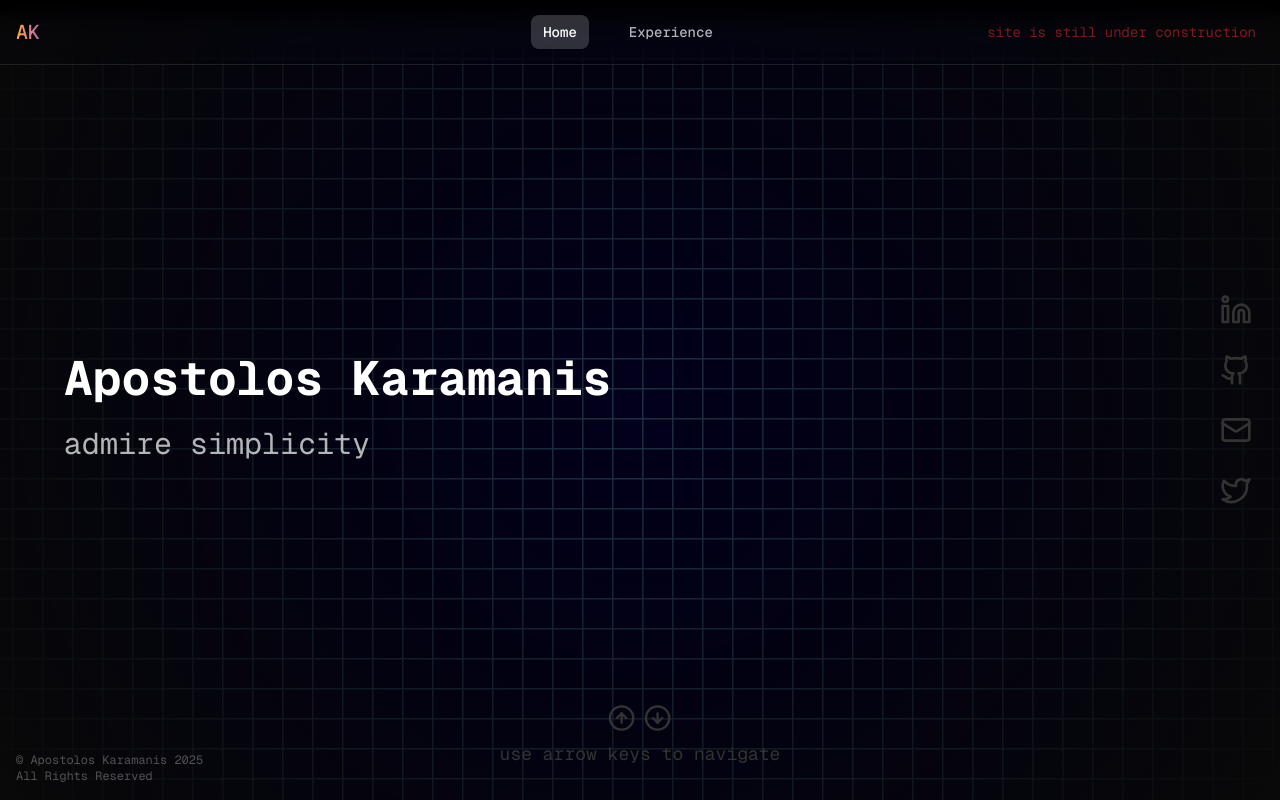
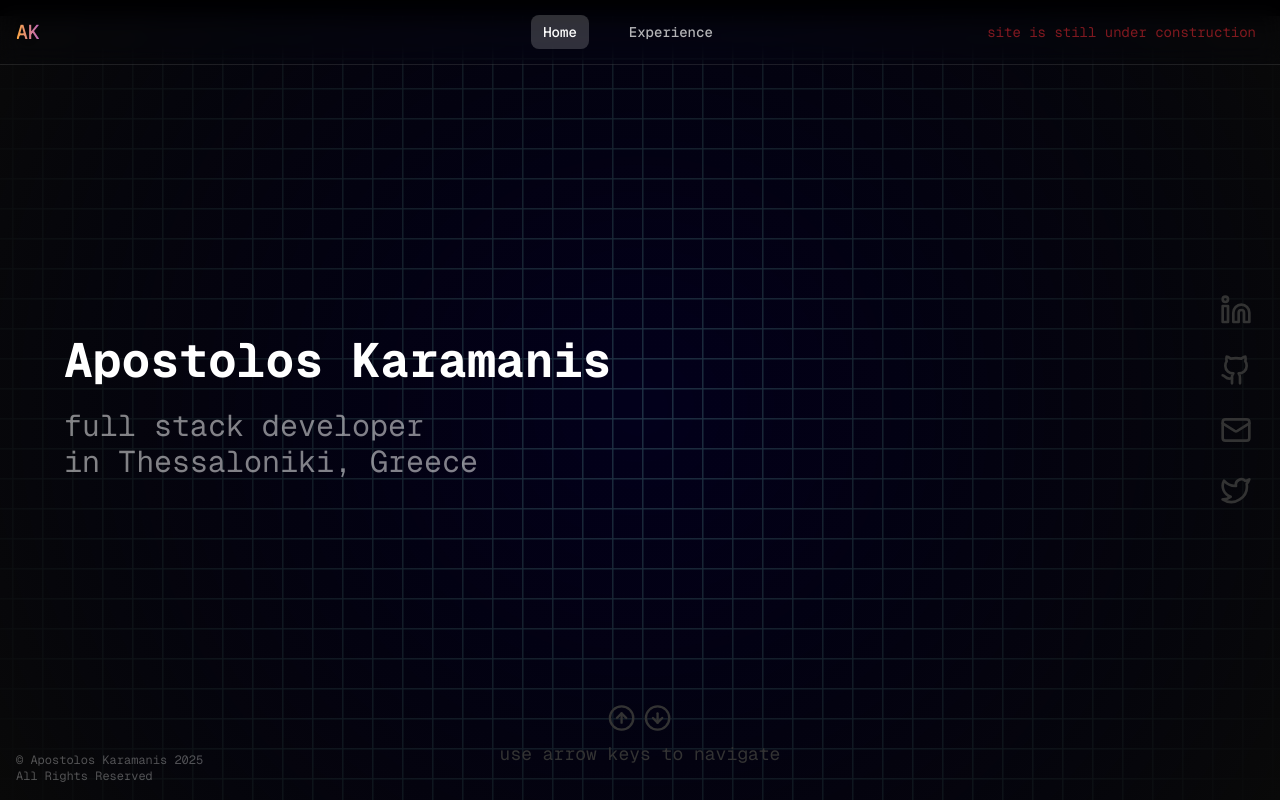
Before and after one commit to qaramanis/portofolio-v2, a Next.js app: page / in a window 1280 px wide. Built offline with nearby package versions, Linux system fonts and the light colour scheme.

Commit message:
Update hero.tsx

```diff
--- a/components/hero/hero.tsx
+++ b/components/hero/hero.tsx
@@ -35,12 +35,20 @@ export default function Hero() {
         </motion.h1>
 
         <motion.h2
-          className="text-2xl md:text-3xl text-white/70"
+          className="text-lg md:text-3xl text-white/50"
           initial={{ opacity: 0, x: -250 }}
           animate={isInView ? { opacity: 1, x: 0 } : { opacity: 0, x: 250 }}
           transition={{ duration: 0.8, delay: 0.2 }}
         >
-          admire simplicity
+          full stack developer
+        </motion.h2>
+        <motion.h2
+          className="text-lg md:text-3xl text-white/50"
+          initial={{ opacity: 0, x: -250 }}
+          animate={isInView ? { opacity: 1, x: 0 } : { opacity: 0, x: 250 }}
+          transition={{ duration: 0.8, delay: 0.2 }}
+        >
+          in Thessaloniki, Greece
         </motion.h2>
       </div>
       <div className="absolute inset-0 z-0">
```
